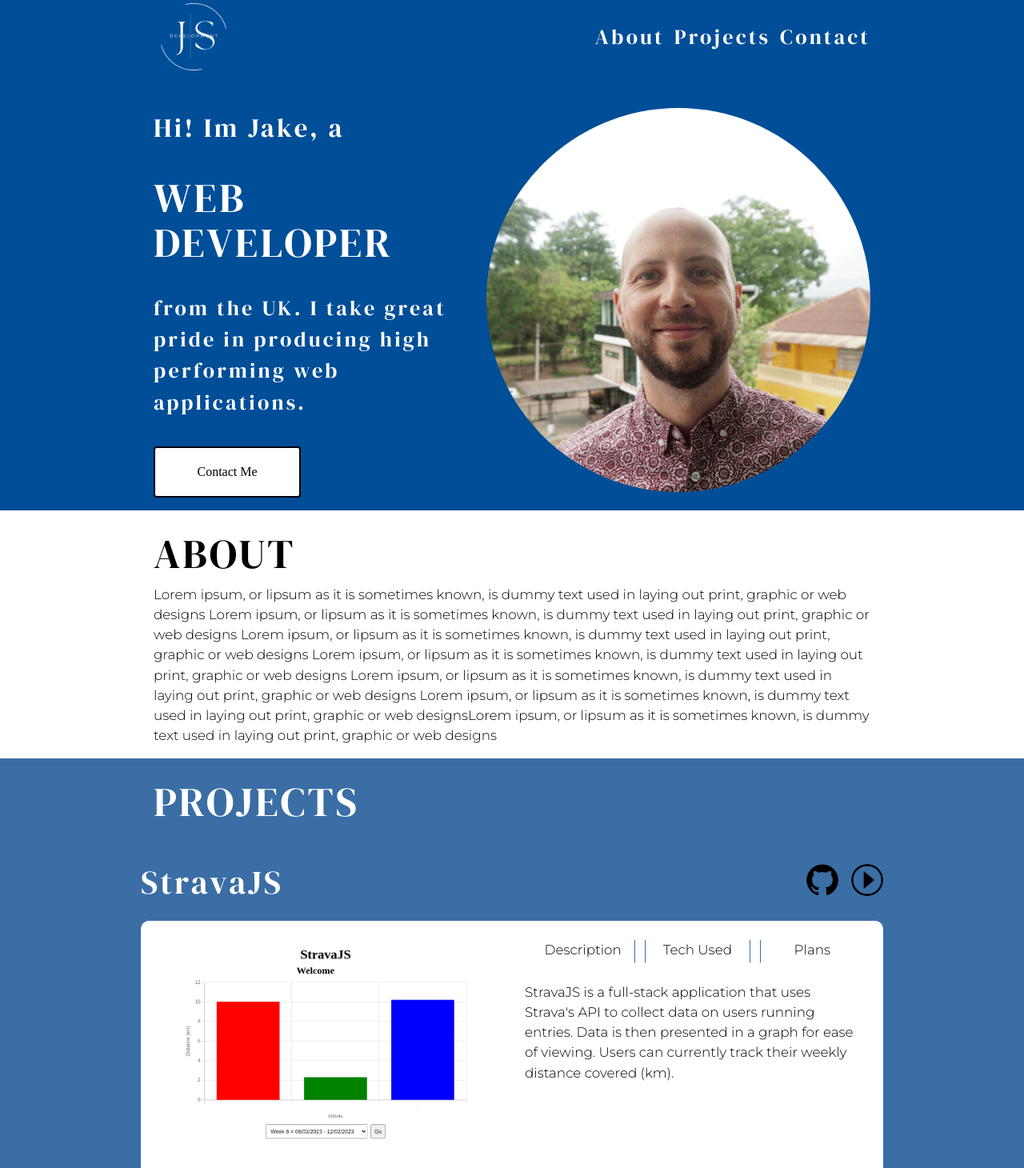
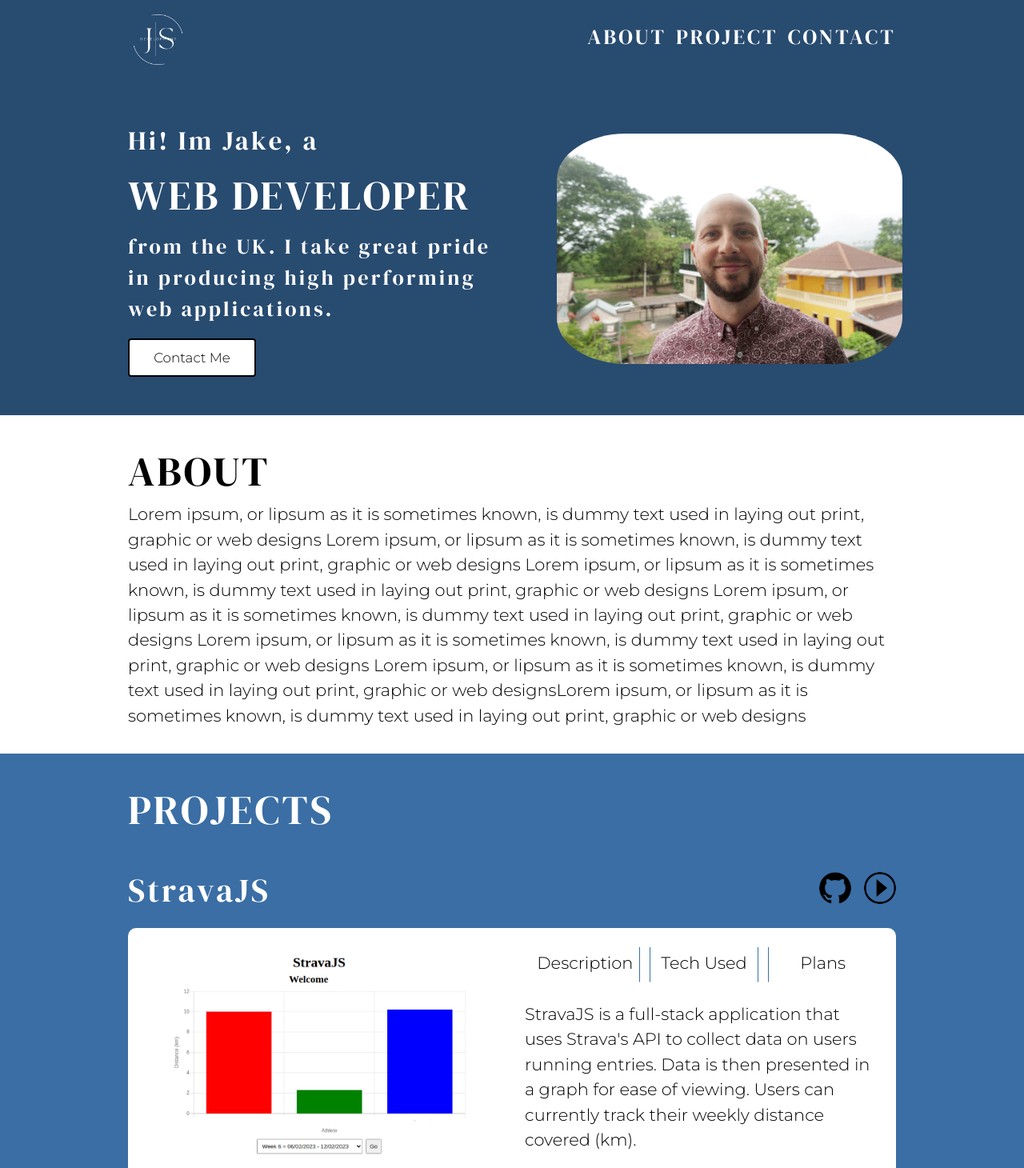
Before and after one commit to jake-stan92/portfolio-website, a React (Vite) app: page / in a window 1280 px wide. Shown: the part 20-1480 px from the top of the page at 80% size. Built offline with nearby package versions, Linux system fonts and the light colour scheme.

Commit message:
css overhaul

```diff
--- a/index.html
+++ b/index.html
@@ -2,7 +2,7 @@
 <html lang="en">
   <head>
     <meta charset="UTF-8" />
-    <link rel="icon" href="/src/assets/logo.avif" />
+    <link rel="icon" href="/src/assets/JS Logo Black 1.png" />
     <meta name="viewport" content="width=device-width, initial-scale=1.0" />
     <meta
         name="description"
--- a/src/App.css
+++ b/src/App.css
@@ -10,7 +10,8 @@
     --font2: #90a955;
     --accent: #4f772d; */
     /* color setup  */
-    --BG2: #004e98;
+    /* --BG2: #004e98; */
+    --BG2: #284B70;
     --BG1: #3a6ea5;
     /* --font1: #ebebeb; */
     --font1: white;
@@ -112,7 +113,6 @@ p {
     font-size: var(--smallTextSize);
     font-weight: var(--smallTextWeight);
     font-family: 'Montserrat', sans-serif;
-    /* font-family: 'Rufina', serif; */
 }
 
 .darkBG {
@@ -130,13 +130,6 @@ p {
     color: black;
 }
 
-.container {
-    margin: 0rem 2rem;
-    display: flex;
-    flex-direction: column;
-    padding: 1rem 2rem;
-}
-
 .title-text {
     padding-left: 1rem;
 }
@@ -145,17 +138,28 @@ p {
     display: none;
 }
 
+/* Mobile First */
+
+.container {
+    display: flex;
+    flex-direction: column;
+    padding: 1rem;
+}
+
 /* HEADER WORK */
 
+.logo {
+    display: flex;
+    align-items: center;
+}
+
 #header-logo {
-    width: 100px;
-    height: 100px;
+    width: 100%;
+    max-width: 50px;
+    height: 100%;
 }
 
 .header {
-    /* display: flex;
-    justify-content: space-between;
-    align-items: center; */
     position: sticky;
     top: 0;
     transition: background-color 0.3s ease-in-out;
@@ -190,9 +194,9 @@ ul {
     color: gray;
 }
 
-.nav-links {
-    font-size: var(--regTextSize);
-    font-weight: var(--regTextWeight);
+.nav-links h5 {
+    font-size: var(--smallTextSize);
+    font-weight: var(--smallTextWeight);
 }
 
 .links {
@@ -215,10 +219,14 @@ li:hover {
     cursor: pointer;
 }
 
+
 /* Intro Work */
 .intro-content {
     display: flex;
-    gap: 3rem;
+    flex-direction: column;
+    align-items: center;
+    gap: 2rem;
+    margin-bottom: 1rem;
 }
 
 .intro-text {
@@ -226,28 +234,37 @@ li:hover {
     gap: 1rem;
 }
 
+.intro-img,
+.intro-img picture {
+    display: flex;
+    justify-content: center;
+    align-items: center;
+}
+
 .intro-img img {
-    width: 32rem;
-    height: 32rem;
+    width: 100%;
+    height: 100%;
     object-fit: cover;
-    border-radius: 50%;
+    border-radius: 20%;
 }
 
 /* project card work */
+
+.container.project-card {
+    padding-bottom: 2rem;
+}
+
 .project-card {
-    display: grid;
-    grid-template-columns: 50% 50%;
-    /* background-color: rgb(220, 217, 217); */
-    padding: 1rem 1rem 2rem 1rem;
+    display: flex;
+    flex-direction: column;
 }
 
 .project-card-header {
-    grid-column-start: 1;
-    grid-column-end: 3;
+    /* grid-column-start: 1;
+    grid-column-end: 3; */
     display: flex;
     justify-content: space-between;
     align-items: center;
-    padding-bottom: 1rem;
 }
 
 .project-links {
@@ -257,7 +274,7 @@ li:hover {
 
 .project-links img {
     width: 40px;
-    height: auto;
+    height: 100%;
     border-radius: 50%;
 }
 
@@ -267,13 +284,13 @@ li:hover {
 }
 
 .project-card-img {
-    grid-column-start: 1;
-    grid-column-end: 2;
+    /* grid-column-start: 1;
+    grid-column-end: 2; */
     background-color: var(--font1);
     display: grid;
     place-items: center;
     padding: 1rem;
-    border-radius: 10px 0px 0px 10px;
+    border-radius: 10px 10px 0px 0px;
     background-color: var(--cardBG);
 }
 
@@ -284,14 +301,14 @@ li:hover {
 }
 
 .project-card-right-side {
-    grid-column-start: 2;
-    grid-column-end: 3;
+    /* grid-column-start: 2;
+    grid-column-end: 3; */
     background-color: var(--font1);
     display: flex;
     flex-direction: column;
     align-items: center;
     padding: 1rem;
-    border-radius: 0px 10px 10px 0px;
+    border-radius: 0px 0px 10px 10px;
     background-color: var(--cardBG);
 }
 
@@ -318,6 +335,7 @@ li:hover {
     align-items: center;
     flex: 1;
     border-bottom: 1px solid transparent;
+    text-align: center;
 }
 
 .project-options li:not(:last-child) {
@@ -373,13 +391,9 @@ li:hover {
 }
 
 /* contact form */
-.contact-form {
-    padding: 2rem;
-}
-
 #contact-form {
     display: grid;
-    grid-template-columns: auto auto;
+    grid-template-columns: auto;
     grid-template-rows: repeat(6, 1fr);
     gap: 1rem;
     width: 100%;
@@ -394,13 +408,7 @@ textarea {
     padding: 1rem;
 }
 
-.col-span2 {
-    grid-column: span 2;
-}
 
-.row-span3 {
-    grid-row: span 2;
-}
 
 textarea {
     width: 100%;
@@ -435,31 +443,138 @@ textarea {
     justify-content: center;
 }
 
-/* limit content width on larger screens */
-@media (width > 1200px) {
+.title-text {
+    padding: 1rem;
+}
+
+#projects-header {
+    padding-bottom: 0rem;
+}
+
+/* Tablet View */
+@media (width > 400px) {
+
+    #header-logo {
+        max-width: 75px;
+    }
+
+    .intro-img img {
+        max-width: 30rem;
+    }
+
+    p {
+        font-size: var(--altHeading);
+    }
 
     .container {
-        margin: 0rem 10rem;
+        padding: 2rem 1rem;
+    }
+
+    #contact-form-send-button,
+    #contactBtn {
+        max-width: 10rem;
+    }
+
+    .project-card-header {
+        margin-bottom: 1rem;
+    }
+
+    input, textarea, #contact-form-send-button, #contactBtn {
+        font-family: 'Montserrat', sans-serif;
     }
 }
 
+/* Desktop View */
+@media (width > 768px) {
+
+    .container {
+        padding: 2rem;
+    }
+
+    .nav-links h5 {
+        font-size: var(--h5HeadingSize);
+        font-weight: var(--h5HeadingWeight);
+    }
+
+    /* .intro-content {
+        display: grid;
+        grid-template-columns: 50% 50%;
+    } */
+
+    .intro-img img {
+        width: 90%;
+        max-width: 35rem;
+    }
+
+    .container.project-card,
+    .intro-content {
+        display: grid;
+        grid-template-columns: 50% 50%;
+    }
+
+    .project-card-header {
+        grid-column-start: 1;
+        grid-column-end: 3;
+    }
+
+    .project-card-img {
+        grid-column-start: 1;
+        grid-column-end: 2;
+        border-radius: 10px 0px 0px 10px;
+    }
+
+    .project-card-right-side {
+        grid-column-start: 2;
+        grid-column-end: 3;
+        border-radius: 0px 10px 10px 0px;
+    }
+
+    .project-options p {
+        padding: 0.25rem;
+    }
+
+    .col-span2 {
+        grid-column: span 2;
+    }
+
+    .row-span3 {
+        grid-row: span 2;
+    }
+}
+
+/* Large Desktop */
+@media (width > 1200px) {
+    .container {
+        margin: 0rem 8rem;
+    }
+
+    input, textarea, #contact-form-send-button, #contactBtn {
+        font-family: 'Montserrat', sans-serif;
+        font-size: var(--smallTextSize);
+    }
+}
+/* Extra Large Desktop */
 @media (width > 1600px) {
-
     .container {
         margin: 0rem 15rem;
     }
 
 }
 
+/* Ultra Wide */
 @media (width > 2000px) {
-
     .container {
         margin: 0rem 30rem;
     }
 }
 
 /* contact form mobile */
-@media (width < 900px) {
+/* @media (width < 768px) {
+
+    #header-logo {
+        width: 50px;
+        height: 50px;
+    }
 
     .intro-text h1 {
         font-size: var(--h1HeaderSize);
@@ -538,9 +653,9 @@ textarea {
     .header h5 {
         font-size: var(--altHeading);
     }
-}
+} */
 
-@media (width > 500px) {
+/* @media (width > 500px) {
     .intro-img img {
         width: 20rem;
         height: 20rem;
@@ -552,7 +667,7 @@ textarea {
         width: 30rem;
         height: 30rem;
     }
-}
+} */
 
 /* dark theme preference */
 @media screen and (prefers-color-scheme: dark) {
--- a/src/App.jsx
+++ b/src/App.jsx
@@ -19,6 +19,7 @@ function App() {
 
   return (
     <>
+      <div id="home-section"></div>
       <Header/>
       <div className="darkBG">
         <Intro/>
@@ -28,7 +29,7 @@ function App() {
       </div>
       <div id='project-section'>
           <div className="lightBG">
-            <div className="container">
+            <div className="container" id='projects-header'>
               <h2 className=''>PROJECTS</h2>
             </div>
           </div>
--- a/src/Components/Header.jsx
+++ b/src/Components/Header.jsx
@@ -59,16 +59,16 @@ const Header = () => {
             <div className="container">
                 <div className="logo">
                     {/* <img id="header-logo" src={`${logo.src}`} alt={ logo.alt } /> */}
-                    <img id="header-logo"
+                    <img onClick={() => scrollTo('home-section')} id="header-logo"
                             src={isScrolled ? logoBlack: logoWhite}
                             alt="Compant Logo"
                         />
                 </div>
                 <div className="nav-links">
                     <ul className='links'>
-                        <li onClick={() => scrollTo('about-section')} ><h5>About</h5></li>
-                        <li onClick={() => scrollTo('project-section')} ><h5>Projects</h5></li>
-                        <li onClick={() => scrollTo('contact-section')} ><h5>Contact</h5></li>
+                        <li onClick={() => scrollTo('about-section')} ><h5>ABOUT</h5></li>
+                        <li onClick={() => scrollTo('project-section')} ><h5>PROJECT</h5></li>
+                        <li onClick={() => scrollTo('contact-section')} ><h5>CONTACT</h5></li>
                     </ul>
                 </div>
             </div>
```
Also changed, not shown: 1 other file (tests, documents, lock files or other folders).
